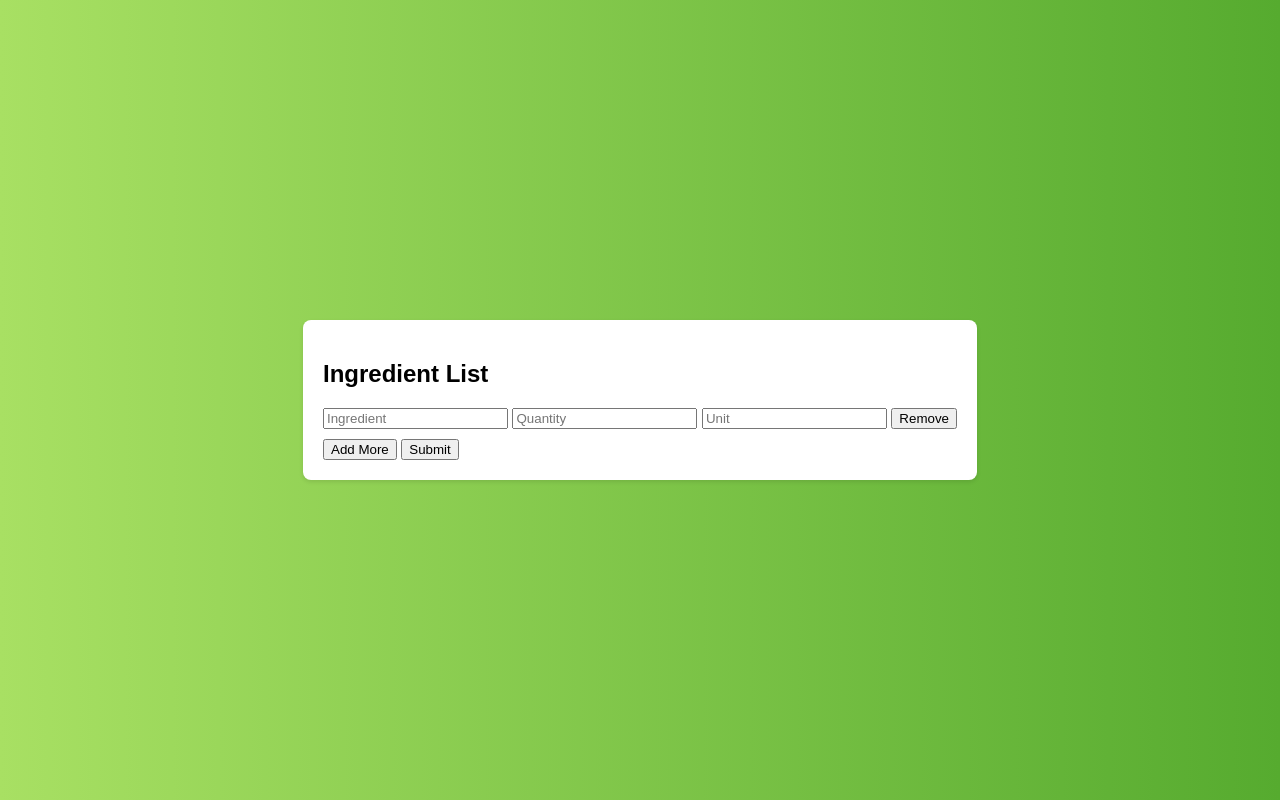
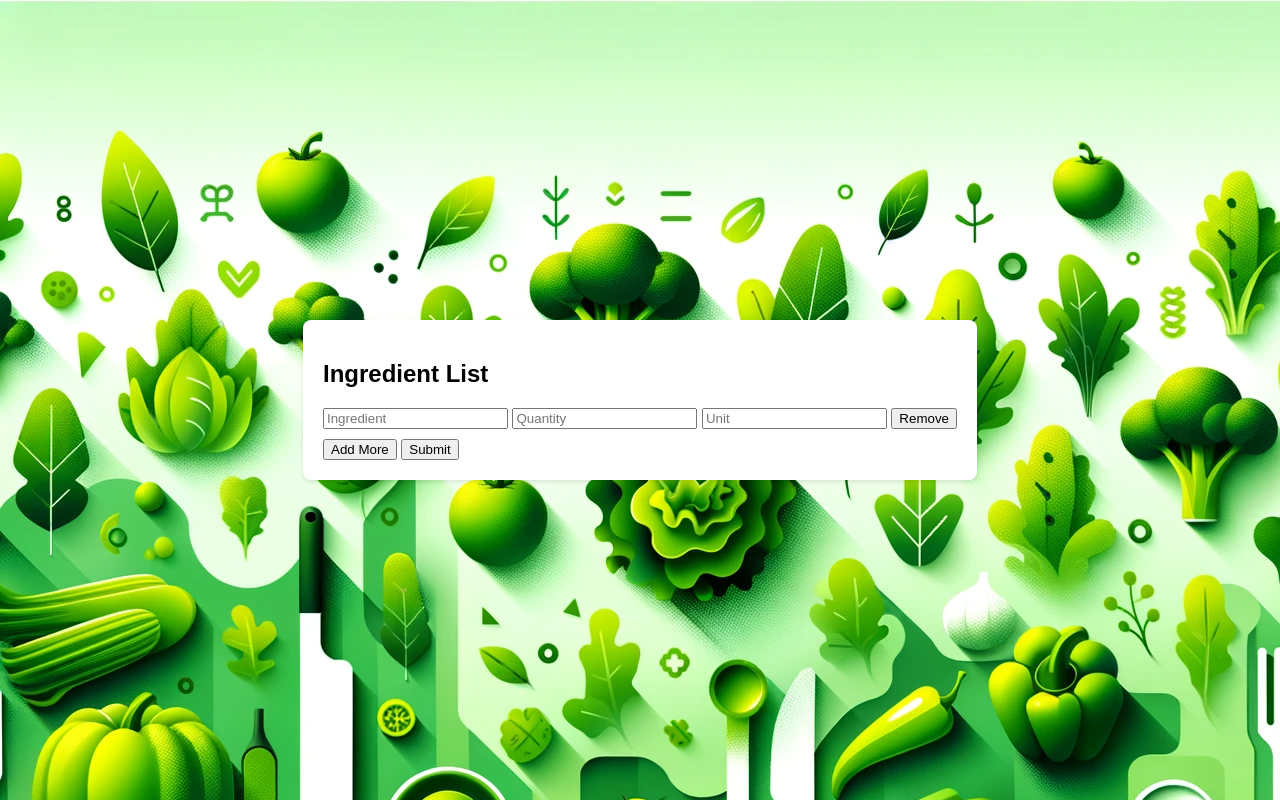
Before and after one commit to CRook99/ReciPlease, a Flask app: template src/templates/recipeInput.html in a window 1280 px wide. Run offline with Flask 3, Linux system fonts and the light colour scheme; the template is opened without the code that fills it, so the values that code supplies are empty.

Commit message:
refactor assets and styles into static folder

```diff
--- a/src/styles/recipeInput.css
+++ b/src/static/styles/recipeInput.css
@@ -7,7 +7,7 @@ body {
     align-items: center;
     height: 100vh;
     background-color: #f0f0f0;
-    background: linear-gradient(to right, #a8e063, #56ab2f);
+    background-image: url('../assets/images/backgroundimage.png');
 }
 .container {
     background: white;
--- a/src/templates/recipeInput.html
+++ b/src/templates/recipeInput.html
@@ -1,5 +1,5 @@
 <!DOCTYPE html>
-<link rel="stylesheet" href="../styles/recipeInput.css">
+<link rel="stylesheet" href="../static/styles/recipeInput.css">
 <html lang="en">
 <head>
     <meta charset="UTF-8">
```
Also changed, not shown: src/static/assets/images/backgroundimage.png (added).
